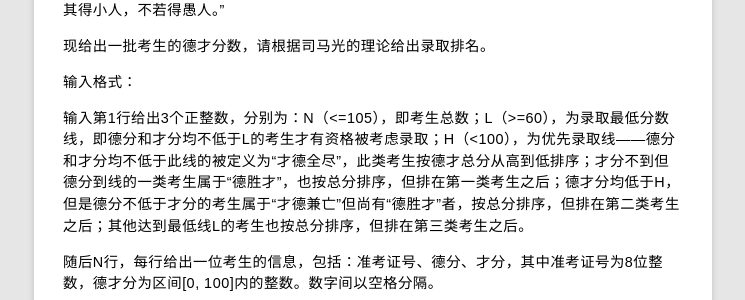
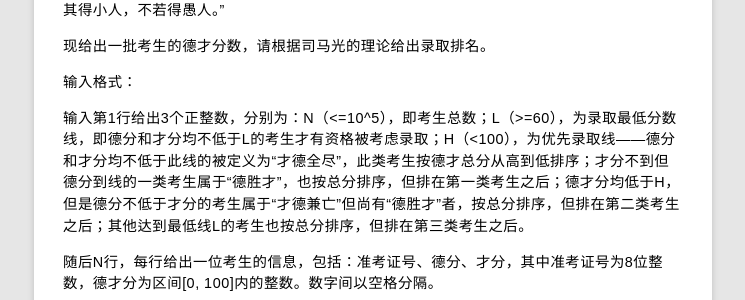
Before and after one commit to rhuichao/uternet.github.io, a Jekyll site: the page built from _posts/2014-08-13-PAT.md, in a window 1280 px wide and 900 px high, scrolled down 23421 px. Shown: the part 150-450 px from the top of the window, without its empty margins (267-1012 px from the left). Built offline with Jekyll 4.4.1, drawn with Linux system fonts in a browser that asks for light colours; some web fonts are replaced; Markdown is read by kramdown in place of the engine named in the settings; some of the changed lines change nothing that is shown.

Commit message:
new document posted

```diff
--- a/_posts/2014-08-13-PAT.md
+++ b/_posts/2014-08-13-PAT.md
@@ -1276,7 +1276,7 @@ CHEN, Li
 
 输入格式：
 
-输入第1行给出3个正整数，分别为：N（<=105），即考生总数；L（>=60），为录取最低分数线，即德分和才分均不低于L的考生才有资格被考虑录取；H（<100），为优先录取线——德分和才分均不低于此线的被定义为“才德全尽”，此类考生按德才总分从高到低排序；才分不到但德分到线的一类考生属于“德胜才”，也按总分排序，但排在第一类考生之后；德才分均低于H，但是德分不低于才分的考生属于“才德兼亡”但尚有“德胜才”者，按总分排序，但排在第二类考生之后；其他达到最低线L的考生也按总分排序，但排在第三类考生之后。
+输入第1行给出3个正整数，分别为：N（<=10^5），即考生总数；L（>=60），为录取最低分数线，即德分和才分均不低于L的考生才有资格被考虑录取；H（<100），为优先录取线——德分和才分均不低于此线的被定义为“才德全尽”，此类考生按德才总分从高到低排序；才分不到但德分到线的一类考生属于“德胜才”，也按总分排序，但排在第一类考生之后；德才分均低于H，但是德分不低于才分的考生属于“才德兼亡”但尚有“德胜才”者，按总分排序，但排在第二类考生之后；其他达到最低线L的考生也按总分排序，但排在第三类考生之后。
 
 随后N行，每行给出一位考生的信息，包括：准考证号、德分、才分，其中准考证号为8位整数，德才分为区间[0, 100]内的整数。数字间以空格分隔。
 
```
